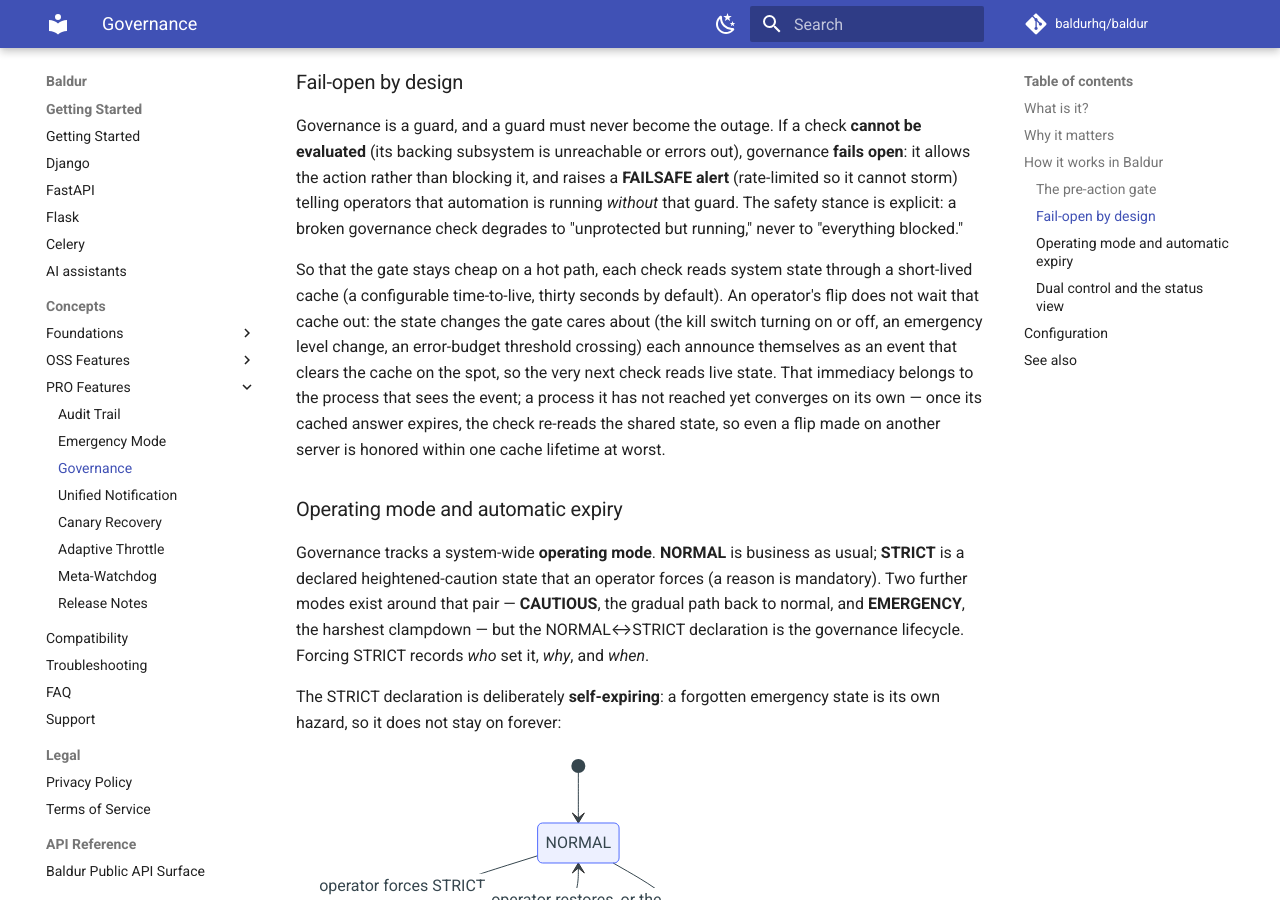
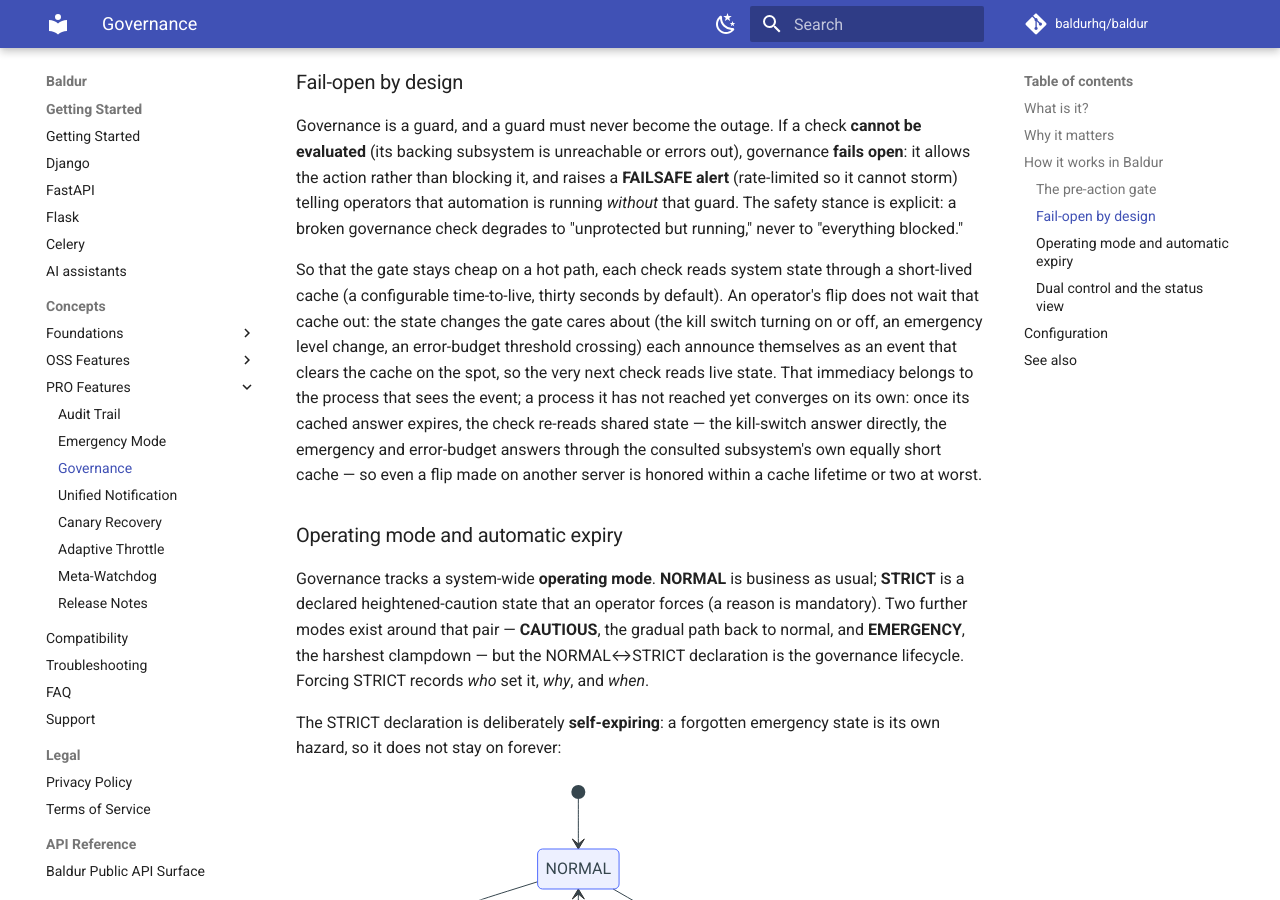
Before and after one commit to baldurhq/baldur, an MkDocs documentation site: the page built from docs/concepts/pro/governance.md, in a window 1280 px wide and 900 px high, scrolled down 2365 px. Built offline with MkDocs 1.6.1 and Material for MkDocs 9.7.7, drawn with Linux system fonts in a browser that asks for light colours; comment, search, counter and statistics services are not loaded.

Commit message:
docs(concepts): tighten the governance cross-process convergence bound
The kill-switch answer re-reads shared state directly when its cached
verdict expires, so a remote flip is honored within one cache lifetime.
The emergency and error-budget answers recompute through the consulted
subsystem's own equally short cache, so their worst case is a cache
lifetime or two. Say so instead of claiming one lifetime for all three.

```diff
--- a/docs/concepts/pro/governance.md
+++ b/docs/concepts/pro/governance.md
@@ -54,7 +54,7 @@
 
 Governance is a guard, and a guard must never become the outage. If a check **cannot be evaluated** (its backing subsystem is unreachable or errors out), governance **fails open**: it allows the action rather than blocking it, and raises a **FAILSAFE alert** (rate-limited so it cannot storm) telling operators that automation is running *without* that guard. The safety stance is explicit: a broken governance check degrades to "unprotected but running," never to "everything blocked."
 
-So that the gate stays cheap on a hot path, each check reads system state through a short-lived cache (a configurable time-to-live, thirty seconds by default). An operator's flip does not wait that cache out: the state changes the gate cares about (the kill switch turning on or off, an emergency level change, an error-budget threshold crossing) each announce themselves as an event that clears the cache on the spot, so the very next check reads live state. That immediacy belongs to the process that sees the event; a process it has not reached yet converges on its own — once its cached answer expires, the check re-reads the shared state, so even a flip made on another server is honored within one cache lifetime at worst.
+So that the gate stays cheap on a hot path, each check reads system state through a short-lived cache (a configurable time-to-live, thirty seconds by default). An operator's flip does not wait that cache out: the state changes the gate cares about (the kill switch turning on or off, an emergency level change, an error-budget threshold crossing) each announce themselves as an event that clears the cache on the spot, so the very next check reads live state. That immediacy belongs to the process that sees the event; a process it has not reached yet converges on its own: once its cached answer expires, the check re-reads shared state — the kill-switch answer directly, the emergency and error-budget answers through the consulted subsystem's own equally short cache — so even a flip made on another server is honored within a cache lifetime or two at worst.
 
 ### Operating mode and automatic expiry
 
```
